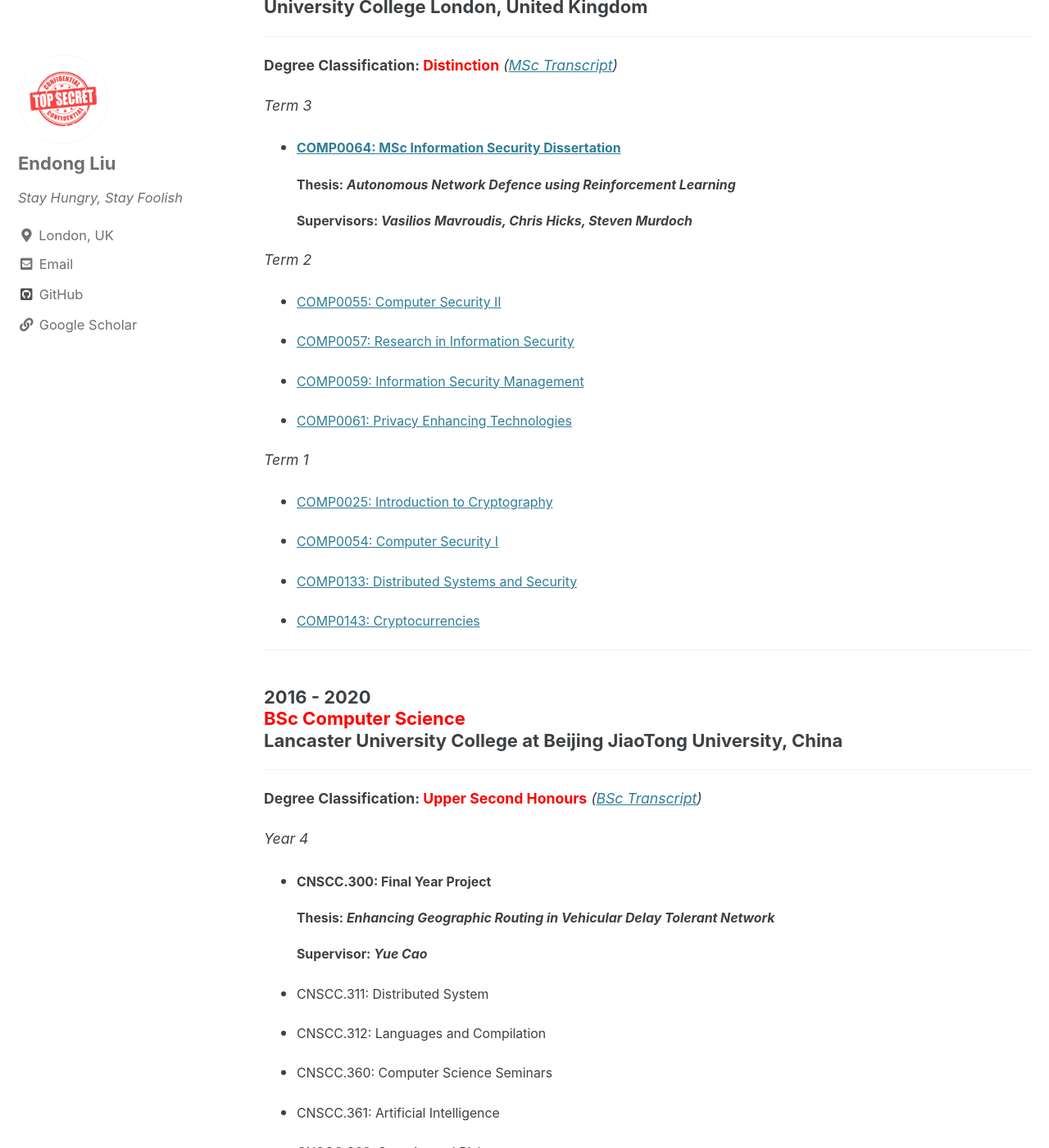
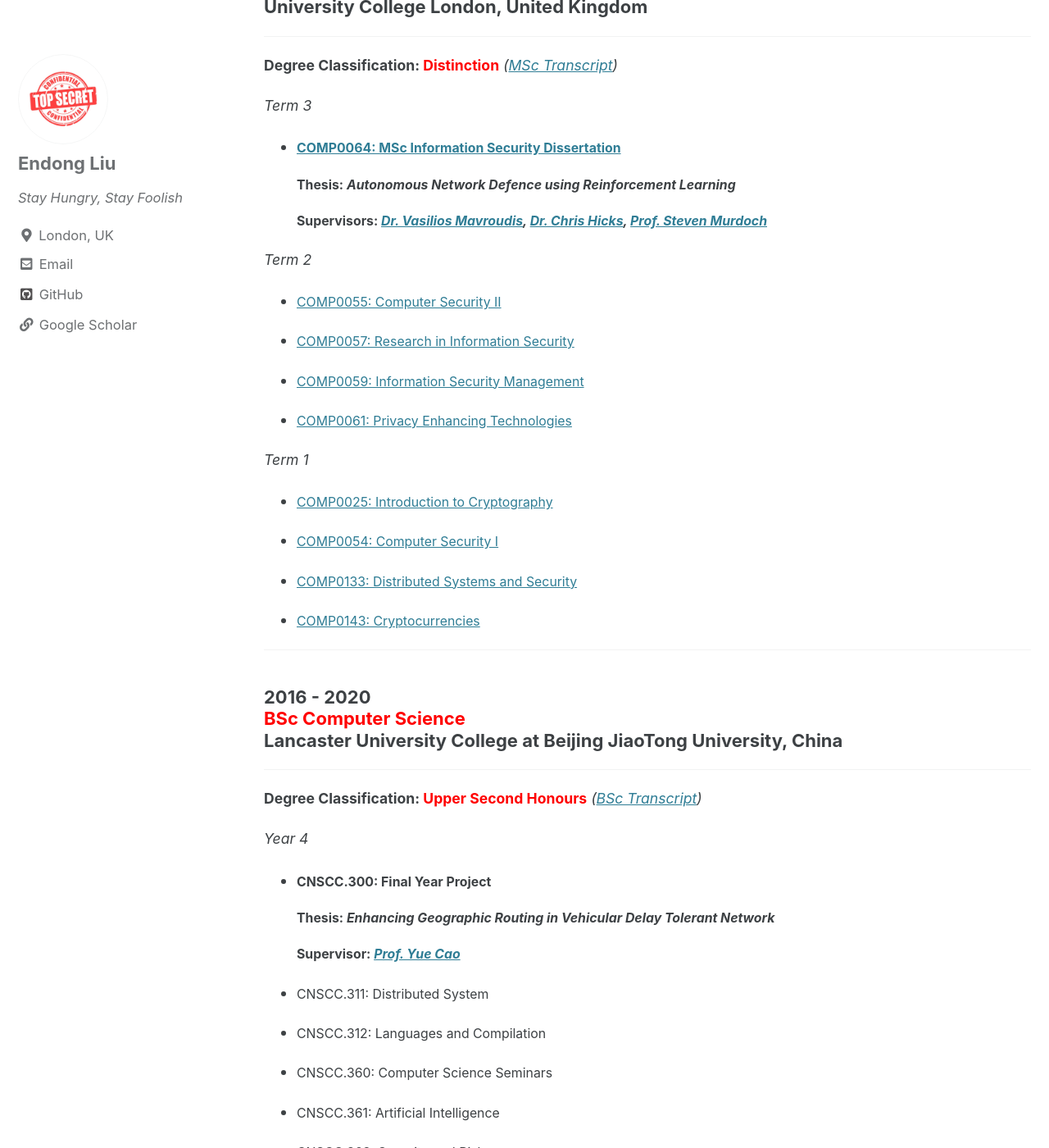
Before and after one commit to ZzPoLariszZ/zzpolariszz.github.io, a Jekyll site: the page built from _pages/education.md, in a window 1280 px wide and 1400 px high, scrolled down 264 px. Shown: the whole window at 82% size. Built offline with Jekyll 4.4.1, drawn with Linux system fonts in a browser that asks for light colours; cached includes are drawn as plain includes.

Commit message:
Update education.md

```diff
--- a/_pages/education.md
+++ b/_pages/education.md
@@ -19,7 +19,7 @@
 
     **Thesis: *Autonomous Network Defence using Reinforcement Learning***
 
-    **Supervisors: *Vasilios Mavroudis, Chris Hicks, Steven Murdoch***
+    **Supervisors: *[Dr. Vasilios Mavroudis](https://mavroud.is/), [Dr. Chris Hicks](https://chrishicks.io/), [Prof. Steven Murdoch](https://murdoch.is/)***
 
 *Term 2*
 
@@ -56,7 +56,7 @@
 
     **Thesis: *Enhancing Geographic Routing in Vehicular Delay Tolerant Network***
 
-    **Supervisor: *Yue Cao***
+    **Supervisor: *[Prof. Yue Cao](https://yuecaowix.wixsite.com/yuecao)***
 
 - CNSCC.311: Distributed System
 
```
